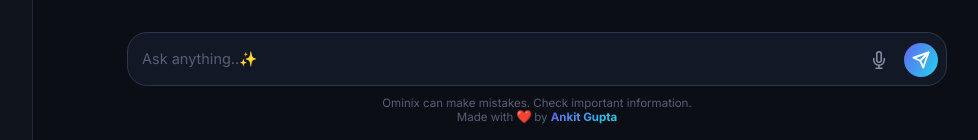
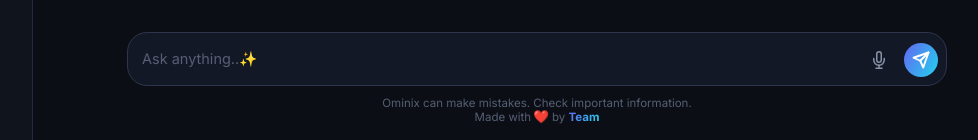
Before and after one commit to Ankit1726/Ominix-AI, a FastAPI app: page / in a window 1280 px wide. Shown: the part 660-800 px from the top of the page, without its empty margins (239-1217 px from the left). Run offline with FastAPI, Linux system fonts and the light colour scheme; some libraries are stand-ins or nearby versions.

Commit message:
Update index.html

```diff
--- a/frontend/templates/index.html
+++ b/frontend/templates/index.html
@@ -176,8 +176,7 @@
             <div class="notice" id="noticeText">
                 Ominix can make mistakes. Check important information.
                 <br>
-                Made with <span class="footer-heart" aria-hidden="true">❤️</span> by <span class="footer-name">Ankit
-                    Gupta</span>
+                Made with <span class="footer-heart" aria-hidden="true">❤️</span> by <span class="footer-name">Team</span>
             </div>
         </div>
     </main>
```
